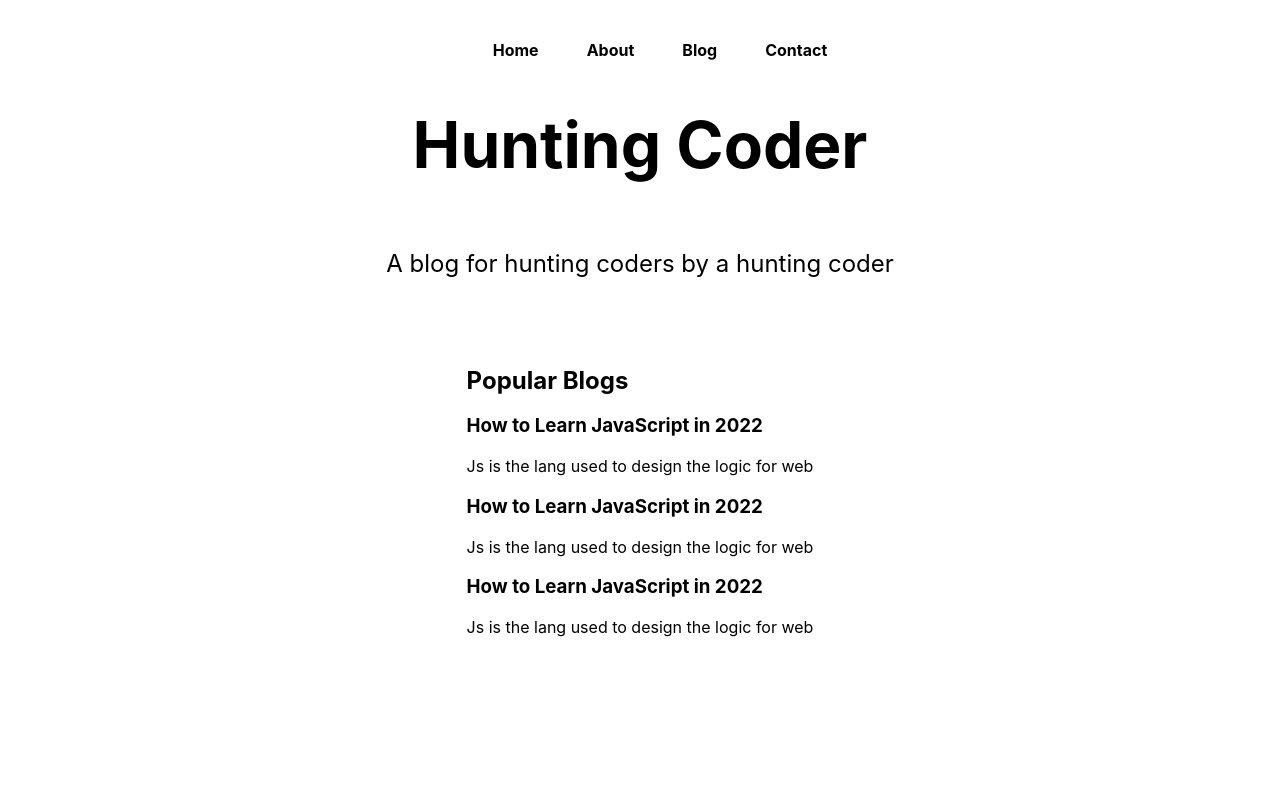
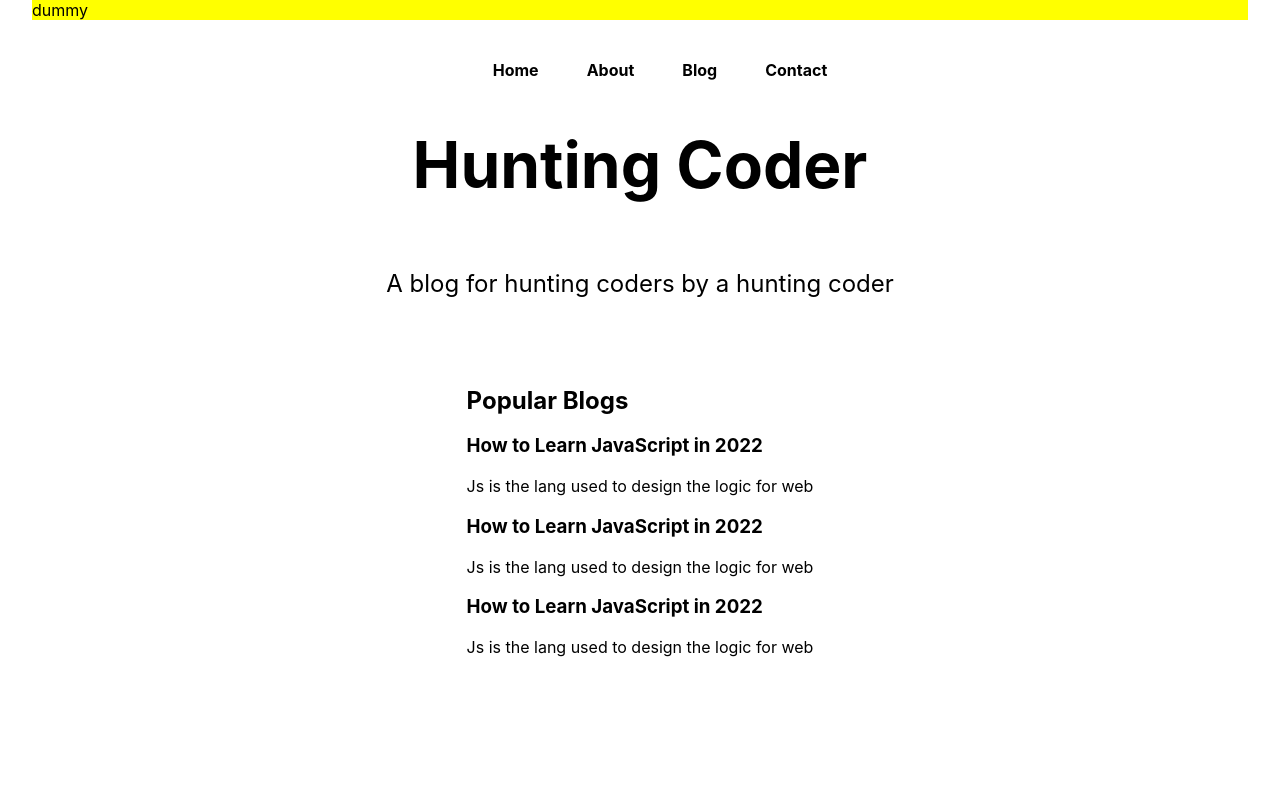
Before and after one commit to jasmeets-6575/learning-nextjs, a Next.js app in the folder by-code-with-harry/project1/: page / in a window 1280 px wide. Shown: the top 800 px of the page. Built offline with nearby package versions, Linux system fonts and the light colour scheme.

Commit message:
styled jsx

```diff
--- /dev/null
+++ b/by-code-with-harry/project1/components/dummy.js
@@ -0,0 +1,15 @@
+const dummy = () => {
+  return (
+    <>
+      <style jsx global>
+        {`
+          .dummy {
+            background: yellow;
+          }
+        `}
+      </style>
+      <div className="dummy">dummy</div>
+    </>
+  );
+};
+export default dummy;
--- a/by-code-with-harry/project1/pages/index.js
+++ b/by-code-with-harry/project1/pages/index.js
@@ -3,10 +3,11 @@ import Image from "next/image";
 import Script from "next/script";
 import styles from "../styles/Home.module.css";
 import Link from "next/link";
-
+import Dummy from "../components/dummy";
 export default function Home() {
   return (
     <div className={styles.container}>
+      <Dummy />
       <Head>
         <title>Hunting Coder</title>
         <meta name="description" content="Generated by create next app" />
```
